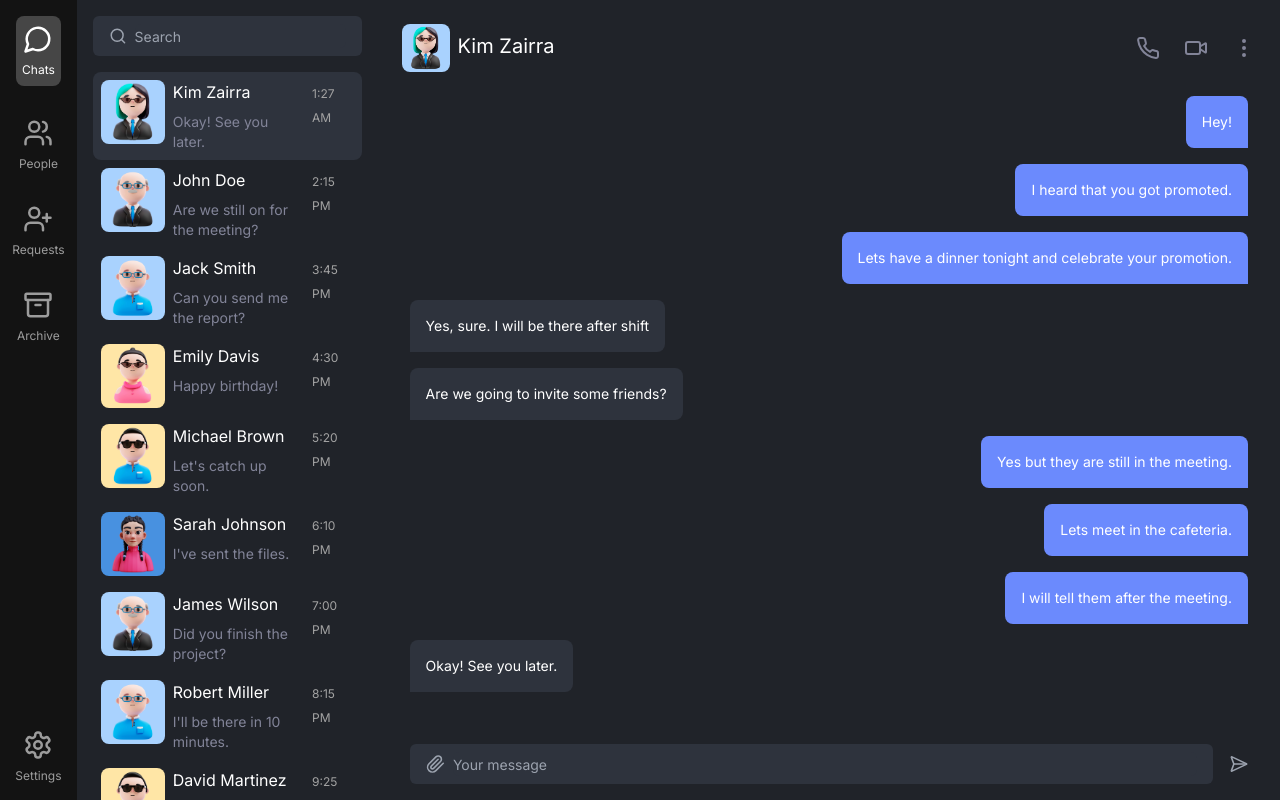
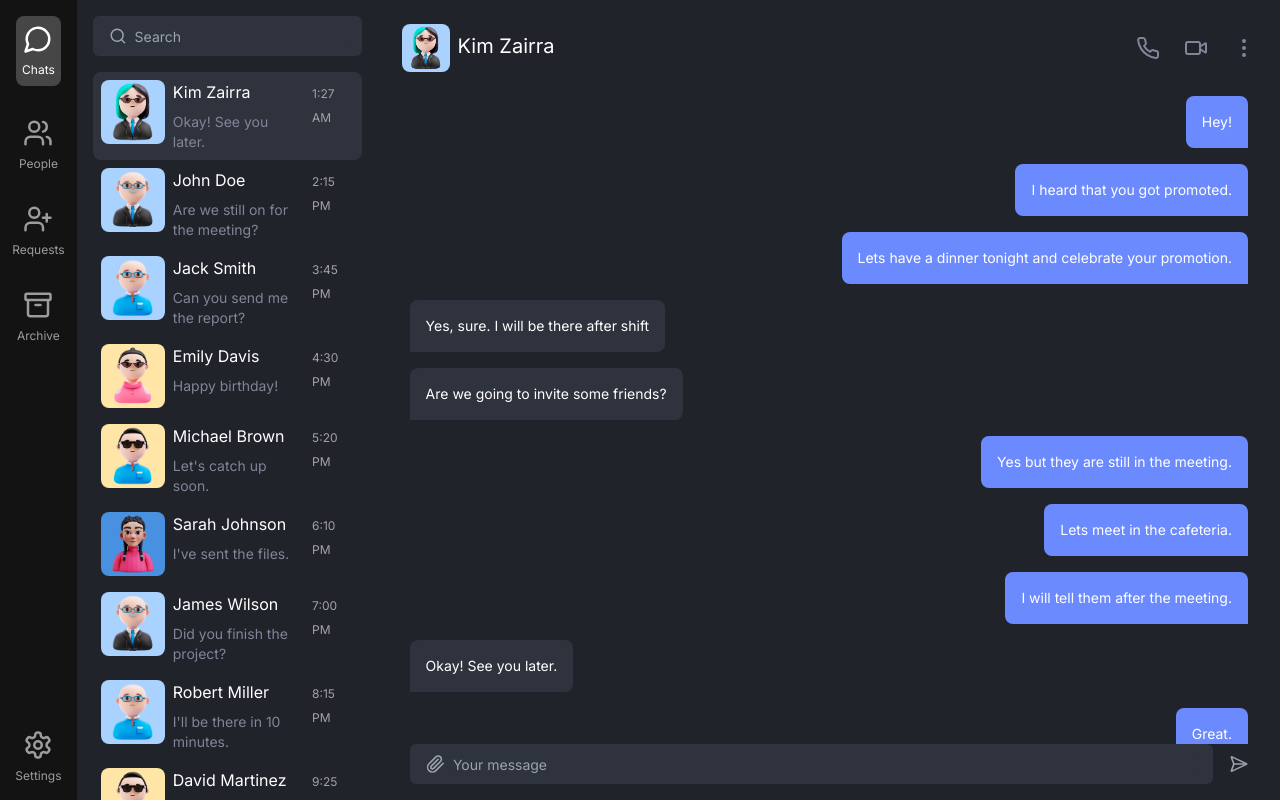
Before and after one commit to justinherrera/next-chat-app, a Next.js app: page / in a window 1280 px wide. Built offline with nearby package versions, Linux system fonts and the light colour scheme.

Commit message:
added a seen text

```diff
--- a/src/app/components/conversation.tsx
+++ b/src/app/components/conversation.tsx
@@ -49,11 +49,18 @@ export default function Conversation() {
             <span className="text-white text-sm">I will tell them after the meeting.</span>
           </div>
         </div>
-        <div className="flex justify-start w-full">
+        <div className="flex flex-col justify-start w-full">
           <div className="flex bg-[#2E333D] p-4 rounded-lg rounded-bl-none w-fit">
             <span className="text-white text-sm">Okay! See you later.</span>
           </div>
         </div>
+        <div className="flex flex-col justify-end items-end w-full">
+          <div className="flex bg-[#6B8AFD] p-4 rounded-lg rounded-br-none">
+            <span className="text-white text-sm">Great.</span>
+          </div>
+          <span className="text-[#828498] text-xs mt-1 mr-2 block ">Seen</span>
+        </div>
+
 
 
       </div>
```
